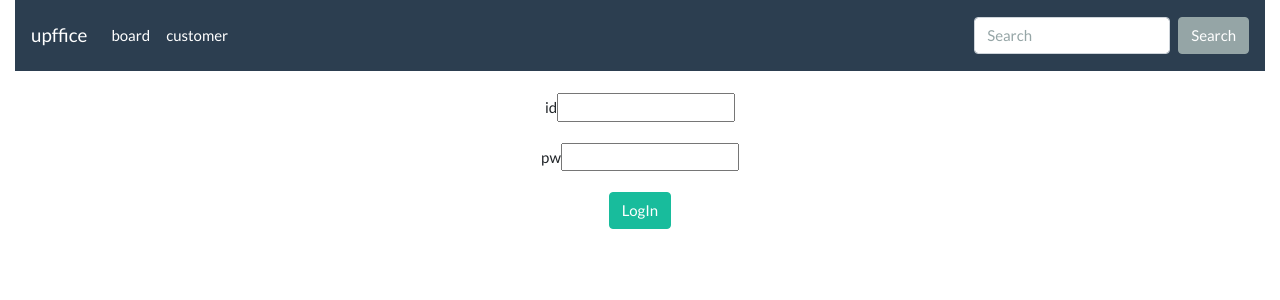
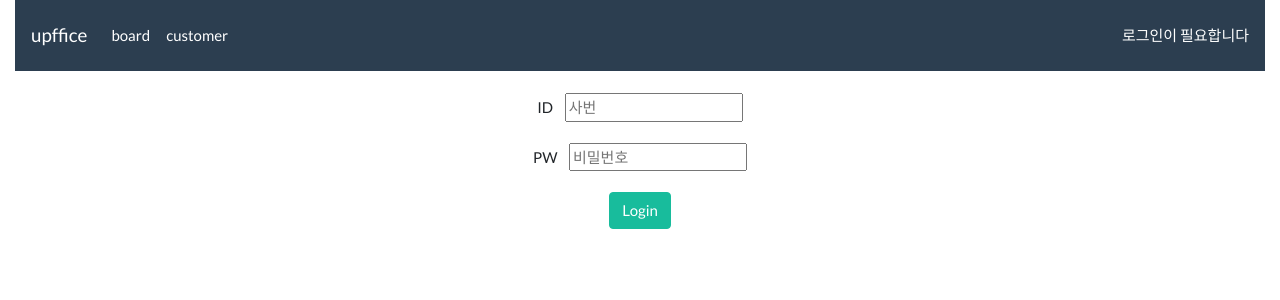
Before and after one commit to Upffice/UpfficeFront, a Vue app: page / in a window 1280 px wide. Shown: the top 300 px of the page. Built offline with nearby package versions, Linux system fonts and the light colour scheme.

Commit message:
Login 한 번에 들어감, TopMenu.vue도 동작하지만 새로고침해야 로그인 상태가 들어가짐

```diff
--- a/src/App.vue
+++ b/src/App.vue
@@ -1,19 +1,33 @@
 <template>
     <div id="app" class="container-fluid">
         <TopMenu></TopMenu>
+
         <router-view></router-view>
     </div>
 </template>
 
 <script>
     import TopMenu from "./components/TopMenu.vue";
+    import {EventBus} from "./event-bus";
 
     export default {
         name: "app",
         components: {
             TopMenu: TopMenu
+        },
+        methods: {
+            forceRerender() {
+                EventBus.$on("re-render",  sts=> {
+                    console.log(sts + "+re-render");
+                });
+
+            }
+        },
+        created() {
+            this.forceRerender();
         }
     };
+
 </script>
 
 <style>
--- a/src/components/MainView.vue
+++ b/src/components/MainView.vue
@@ -1,16 +1,16 @@
 <template>
     <div class="mainForm">
-        <div v-if="!logIned">
+        <div v-if="!loginInfo.loginStatus">
             <div class="form-group">
-              <label for="emp_id">id</label>
-              <input type="text" id="emp_id" required v-model="input.emp_id">
+              <label for="emp_id">ID</label>&nbsp;&nbsp;&nbsp;
+              <input type="text" id="emp_id" required v-model="input.emp_id" placeholder="사번">
             </div>
 
             <div class="form-group">
-              <label for="emp_pw">pw</label>
-              <input type="password" id="emp_pw" required v-model="input.emp_pw">
+              <label for="emp_pw">PW</label>&nbsp;&nbsp;&nbsp;
+              <input type="password" id="emp_pw" required v-model="input.emp_pw" placeholder="비밀번호">
             </div>
-            <button v-on:click="login" class="btn btn-success">LogIn</button>
+            <button v-on:click="login" class="btn btn-success">Login</button>
         </div>
 
         <div v-else>
@@ -32,7 +32,10 @@ import http from "../http-common";
          emp_id: "",
          emp_pw: ""
        },
-       logIned: false,
+       loginInfo: {
+           loginStatus: "",
+           loginId: ""
+       },
        login_emp_id: 0
      };
    },
@@ -49,21 +52,22 @@ import http from "../http-common";
               .then(response => {
                  this.login_emp_id = response.data;
                  console.log(this.login_emp_id + " : 로그인 아이디 받아온 거");
-                 console.log(this.logIned + " : 로그인 아이디 받아온 결과");
+
+                  if(this.login_emp_id != 0) {
+                      this.loginInfo.loginId = this.login_emp_id;
+                      this.loginInfo.loginStatus = true;
+                      localStorage.setItem("login_id", this.loginInfo.loginId);
+                      localStorage.setItem("login_status", this.loginInfo.loginStatus);
+                      console.log("로컬스토리지 : " + localStorage.getItem("login_id"));
+                  } else {
+                      alert("The username and / or password is incorrect");
+                  }
+
               })
               .catch(e => {
                 console.log(e);
               });
 
-           if(this.login_emp_id != 0) {
-                this.logIned = true;
-                                 console.log(this.login_emp_id + " : 아디비번 빈칸 아닐 때 로그인 아이디 받아온 거");
-                                 console.log(this.logIned + " : 아디비번 빈칸 아닐 때 로그인 아이디 받아온 결과");
-                //this.$emit("authenticated", true);
-                //this.$router.replace({ name: "secure" });
-             } else {
-                alert("The username and / or password is incorrect");
-             }
          } else {
             alert("A username and password must be present");
           } // End : if-else
--- a/src/components/TopMenu.vue
+++ b/src/components/TopMenu.vue
@@ -16,9 +16,12 @@
                         <router-link class="nav-link" to="/customer">customer</router-link>
                     </li>
                 </ul>
-                <form class="form-inline my-2 my-lg-0">
-                    <input class="form-control mr-sm-2" type="text" placeholder="Search">
-                    <button class="btn btn-secondary my-2 my-sm-0" type="submit">Search</button>
+                <form v-if="!loginInfo.login_status" class="form-inline my-2 my-lg-0">
+                    <span style="color: white">로그인이 필요합니다</span>
+                </form>
+                <form v-else class="form-inline my-2 my-lg-0">
+                    <span style="color: white">MY PAGE</span>
+                    <button class="btn btn-secondary my-2 my-sm-0" type="submit" v-on:click="clearInput">로그아웃</button>
                 </form>
             </div>
         </nav>
@@ -27,7 +30,37 @@
 </template>
 
 <script>
-    export default {};
+    import {EventBus} from "../event-bus";
+
+    export default {
+        data() {
+            return {
+                customers: [],
+                loginInfo: {
+                    login_status: "",
+                    login_id: ""
+                },
+                cnt:0
+            };
+        },
+        methods: {
+            clearInput() {
+                localStorage.clear();
+                // localStorage.removeItem("login_id");
+                // localStorage.removeItem("login_status");
+            }
+        },
+        created() {
+            this.loginInfo.login_id = localStorage.getItem("login_id");
+            this.loginInfo.login_status = localStorage.getItem("login_status");
+            console.log(this.loginInfo.login_id + " - topmenu@@@@")
+            console.log(this.loginInfo.login_status+ " - topmenu status");
+            EventBus.$emit("re-render", true);
+        },
+        mounted() {
+            this.$router.push("/");
+        }
+    };
 </script>
 
 <style>
--- a/src/components/customer/CustomersList.vue
+++ b/src/components/customer/CustomersList.vue
@@ -23,12 +23,14 @@
 <script>
     import http from "../../http-common";
     import CustomerSubMenu from "./CustomerSubMenu";
+    // import {EventBus} from "../../event-bus.js";
 
     export default {
         name: "customers-list",
         data() {
             return {
-                customers: []
+                customers: [],
+                // status
             };
         },
         components: {
@@ -50,10 +52,21 @@
             refreshList() {
                 this.retrieveCustomers();
             }
+            // chkLoginStatus() {
+            // var flag = false;
+            //         EventBus.$on("authenticated", sts => {
+            //             console.log("@@지금 로그인 상태는 " + sts);
+            //             flag = sts;
+            //         });
+            //         console.log("eventon 끝난뒤 상태 flag " + flag);
+            //         this.status = flag;
+            //         // 값이 EventBus.$on에서만 바뀜
+            // }
             /* eslint-enable no-console */
         },
         mounted() {
             this.retrieveCustomers();
+            // this.chkLoginStatus();
         }
     };
 </script>
--- /dev/null
+++ b/src/components/mypage/EmployeeInfo.vue
@@ -0,0 +1,35 @@
+<template>
+    <div class="">
+        마이페이지
+    </div>
+</template>
+
+<script>
+
+export default {
+    name: "employee-info",
+    data() {
+        return {
+          employee: {
+            emp_id: "",
+            emp_pw: "",
+            emp_name: "",
+            emp_email: "",
+            position: "",
+            hire_date: "",
+            extension_number: "",
+            phone_number: "",
+            dep_id: ""
+          }
+          // 정보수정 시 확인하는 변수 추가...?
+        };
+    },
+    methods: {
+
+    }
+}
+</script>
+
+<style scoped>
+
+</style>
--- a/src/router.js
+++ b/src/router.js
@@ -9,6 +9,7 @@ import CustomersList from "./components/customer/CustomersList.vue";
 import AddCustomer from "./components/customer/AddCustomer.vue";
 import SearchCustomers from "./components/customer/SearchCustomers.vue";
 import Customer from "./components/customer/Customer.vue";
+import EmployeeInfo from"./components/mypage/EmployeeInfo.vue"
 
 Vue.use(Router);
 
@@ -63,6 +64,11 @@ export default new Router({
             path: "/customer/search",
             name: "search",
             component: SearchCustomers
+        },
+        {
+            path: "/mypage",
+            name: "mypage",
+            component: EmployeeInfo
         }
     ]
 });
```
Also changed, not shown: package.json (line endings or trailing spaces).
